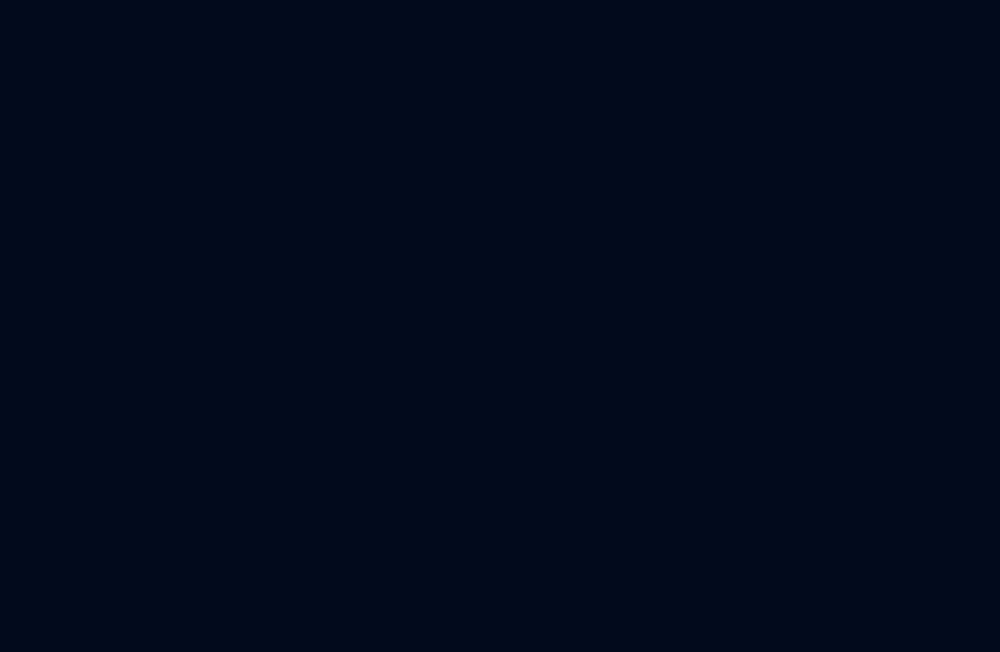
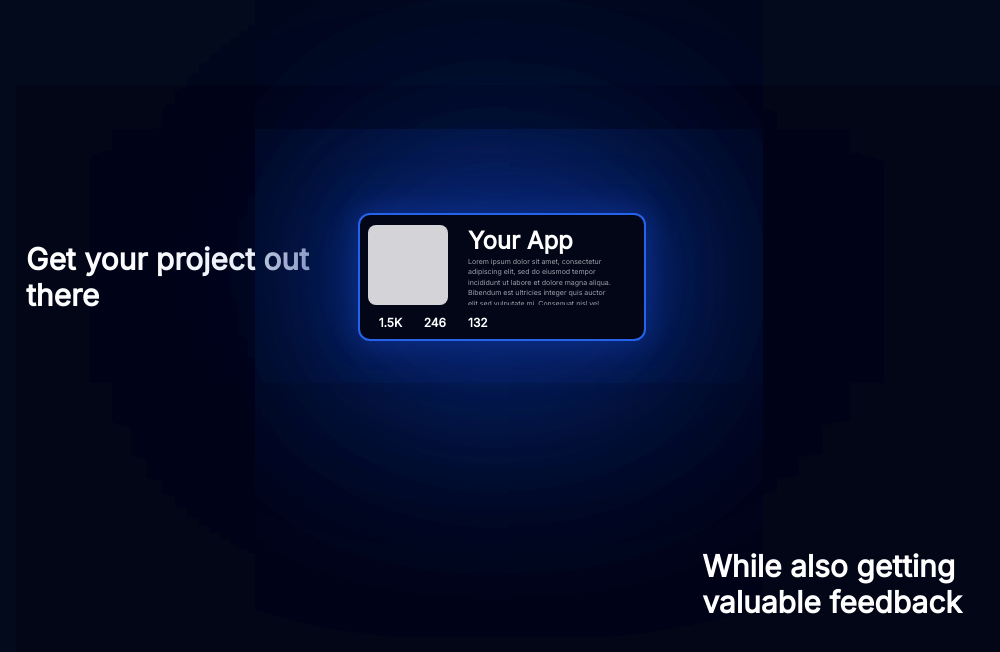
Before and after one commit to EnZon3/Drop, a SvelteKit app: page / in a window 1280 px wide. Shown: the part 634-1286 px from the top of the page, without its empty margins (0-1000 px from the left). Before the commit the page ends 800 px from the top, so only its background shows below. Built offline with nearby package versions, Linux system fonts and the light colour scheme.

Commit message:
this box shadow took way too long

```diff
--- a/src/routes/+page.svelte
+++ b/src/routes/+page.svelte
@@ -10,20 +10,75 @@
 	</div>
 </nav>
 
-<main class="p-4 h-[89.33dvh]">
-	<div class="heroSection inline-flex h-96 w-full flex-col items-center justify-center gap-2.5 p-2.5">
+<main class="h-[79.33dvh] p-4">
+	<div
+		class="heroSection inline-flex h-96 w-full flex-col items-center justify-center gap-2.5 p-2.5"
+	>
 		<div class="heroHeader font-['Inter'] text-6xl font-extrabold text-white">
 			The place to share your apps.
 		</div>
-		<div
-			class="heroSubtitle font-['Inter'] text-2xl font-normal text-white"
-		>
+		<div class="heroSubtitle font-['Inter'] text-2xl font-normal text-white">
 			Getting your project out there hasn't ever been this easy.
 		</div>
 		<div
 			class="ctaButton inline-flex h-12 w-44 items-center justify-center gap-2.5 rounded-lg bg-blue-600 p-2.5"
 		>
-			<a href="/signup" class="SignUp font-['Inter'] text-base font-bold text-white">Sign Up</a>
+			<a href="/signup" class="SignUp cursor-pointer font-['Inter'] text-base font-bold text-white"
+				>Sign Up</a
+			>
 		</div>
 	</div>
 </main>
+<main class="h-[100dvh] p-4">
+	<div class="features relative h-full w-full bg-slate-950">
+		<div
+			class="Frame4 absolute left-0 top-0 inline-flex h-96 w-[50dvw] items-center justify-center gap-6 p-2.5"
+		>
+			<div class="GetYourProjectOutThere font-['Inter'] text-3xl font-bold text-white">
+				Get your project out there
+			</div>
+			<div
+				class="Frame6 inline-flex h-32 w-72 flex-col items-center justify-start rounded-xl border-2 border-blue-600 bg-slate-950 px-2.5 shadow-[0px_0px_24.906px_0px_#0B2C80,_0px_0px_49.813px_0px_#0B2C80,_0px_0px_174.344px_0px_#0B2C80,_0px_0px_348.688px_0px_#0B2C80,_0px_0px_597.75px_0px_#0B2C80,_0px_0px_1046.063px_0px_#0B2C80]"
+			>
+				<div class="Frame7 inline-flex h-24 w-72 items-start justify-start gap-2.5 pb-1 pt-2.5">
+					<div class="Frame8 inline-flex h-32 flex-col items-start justify-start gap-2.5 px-2.5">
+						<div class="Rectangle1 h-20 w-20 rounded-lg bg-zinc-300"></div>
+					</div>
+					<div class="Frame12 inline-flex h-20 w-36 flex-col items-start justify-start">
+						<div class="YourApp font-['Inter'] text-2xl font-bold text-white">Your App</div>
+						<div
+							class="ExampleText h-14 w-36 truncate text-wrap font-['Inter'] text-[7px] font-light text-zinc-400"
+						>
+							Lorem ipsum dolor sit amet, consectetur adipiscing elit, sed do eiusmod tempor
+							incididunt ut labore et dolore magna aliqua. Bibendum est ultricies integer quis
+							auctor elit sed vulputate mi. Consequat nisl vel pretium lectus quam. Velit ut tortor
+							pretium viverra suspendisse potenti nullam ac tortor. Id velit ut tortor pretium.
+						</div>
+					</div>
+				</div>
+				<div class="Frame9 inline-flex h-6 w-72 items-center justify-start">
+					<div class="Frame10 flex w-12 items-center justify-start gap-0.5 py-2.5 pl-2.5 pr-1">
+						<div class="Play relative h-3 w-3"></div>
+						<div class="5k font-['Inter'] text-xs font-bold text-white">1.5K</div>
+					</div>
+					<div class="Frame11 flex w-11 items-center justify-start gap-0.5 px-1 py-2.5">
+						<div class="Heart relative h-3 w-3"></div>
+						<div class=" font-['Inter'] text-xs font-bold text-white">246</div>
+					</div>
+					<div class="Frame12 flex w-11 items-center justify-start gap-0.5 px-1 py-2.5">
+						<div class="MessageSquareMore relative h-3 w-3"></div>
+						<div class=" font-['Inter'] text-xs font-bold text-white">132</div>
+					</div>
+				</div>
+			</div>
+		</div>
+		<div
+			class="Frame5 absolute left-[50%] top-[40%] inline-flex h-96 w-96 items-center justify-center gap-2.5 p-2.5"
+		>
+			<div>
+				<div class="text-white text-3xl font-bold font-['Inter']">While also getting<br /></div>
+				<div class="text-white text-3xl font-black font-['Inter']">valuable feedback</div>
+			</div>
+		</div>
+	</div>
+</main>
```
